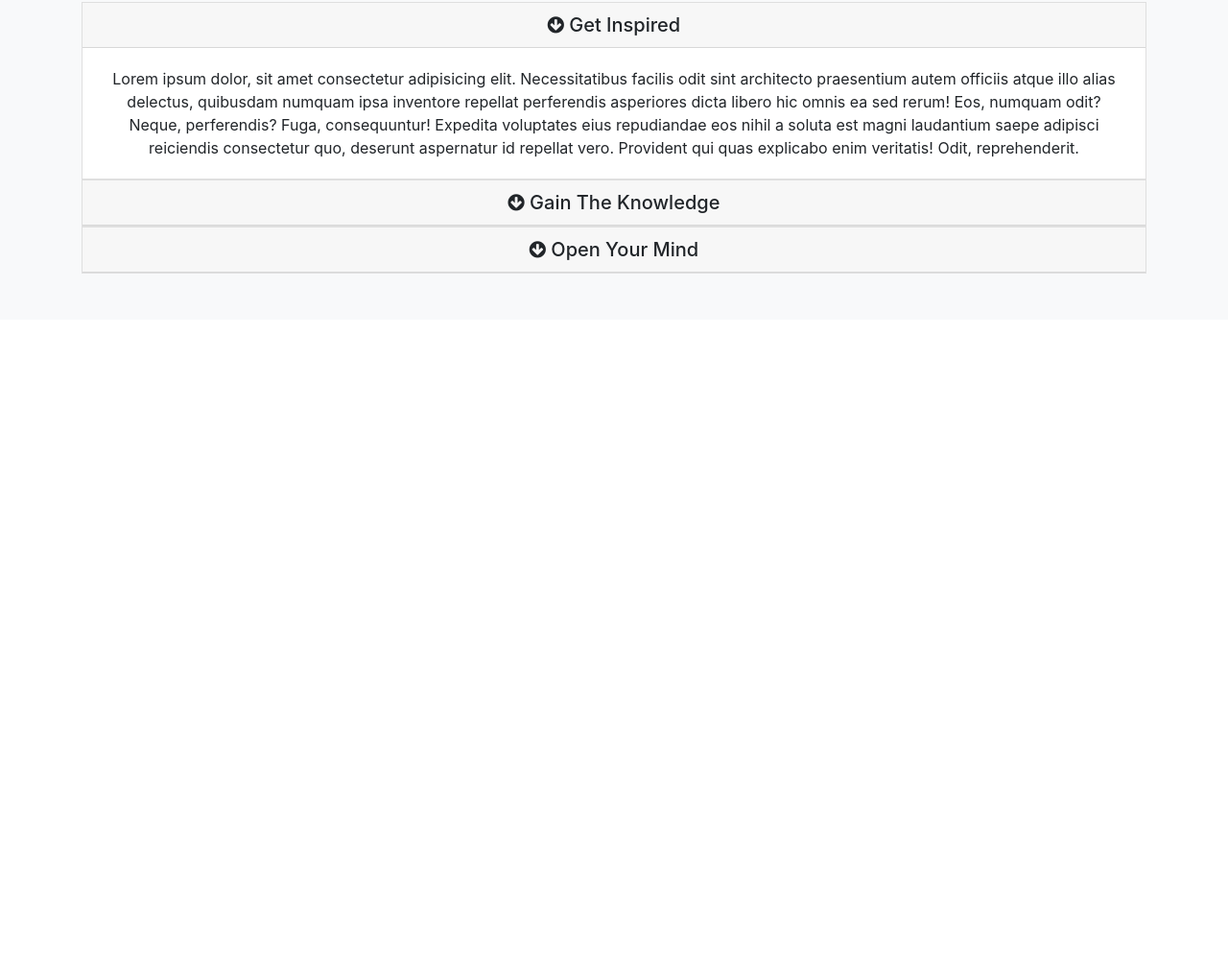
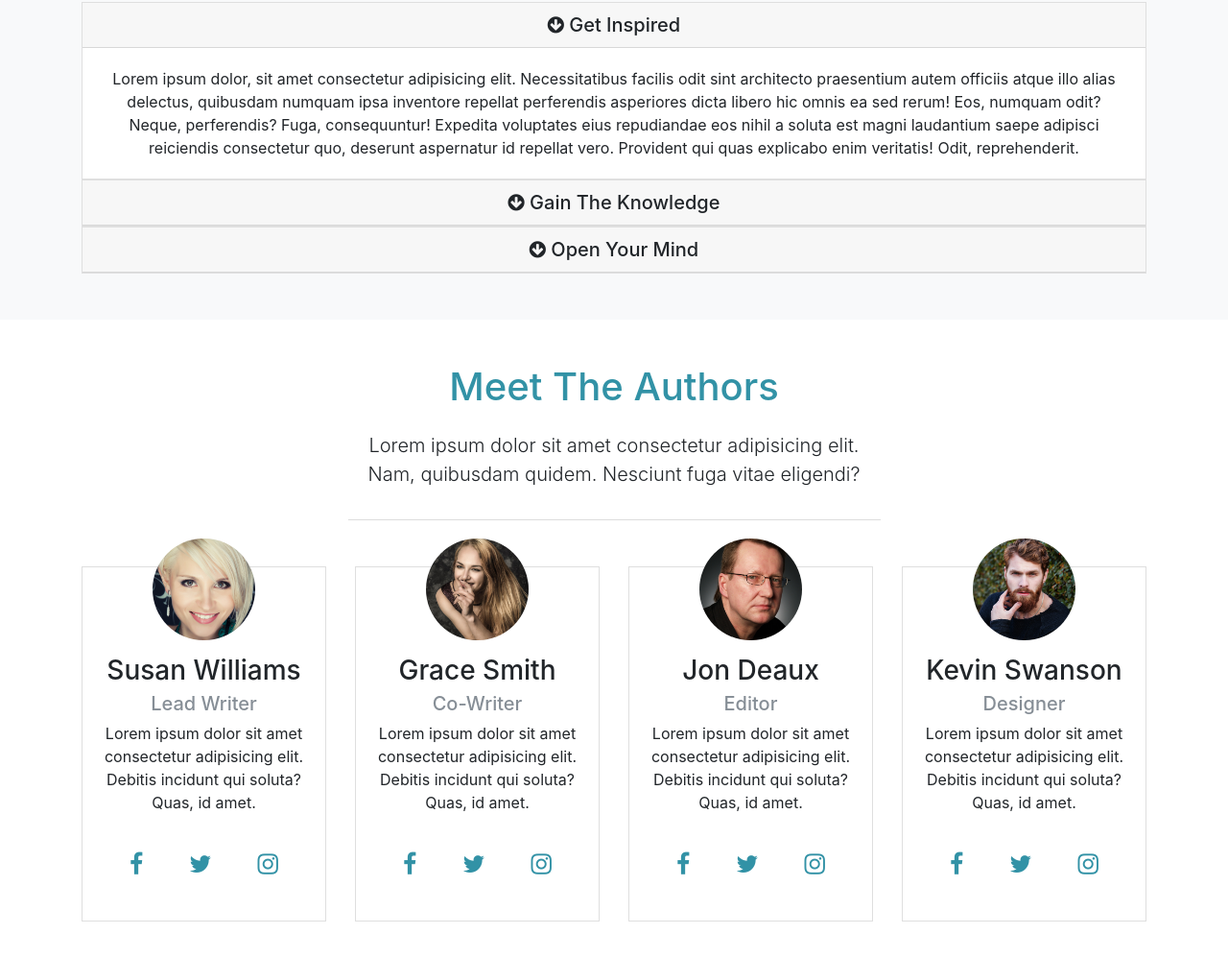
Before and after one commit to jonriddick/mizuxe, a website: page src/index.html in a window 1280 px wide. Shown: the part 1369-2367 px from the top of the page at 96% size. Before the commit the page ends 1702 px from the top, so only its background shows below. Drawn offline with Linux system fonts and the light colour scheme.

Commit message:
Working on the Authors section

```diff
--- a/src/index.html
+++ b/src/index.html
@@ -176,7 +176,109 @@
 
 
 <!-- AUTHORS -->
+<section id="authors" class="my-5 text-center">
+  <div class="container">
+    <div class="row">
+      <div class="col">
+        <div class="info-header mb-5">
+          <h1 class="text-primary pb-3">
+            Meet The Authors
+          </h1>
+          <p class="lead pb-3">
+            Lorem ipsum dolor sit amet consectetur adipisicing elit. Nam, quibusdam quidem. Nesciunt fuga vitae eligendi?
+          </p>
+        </div>
+      </div>
+    </div>
+    <div class="row">
+      <div class="col-lg-3 col-md-6">
+        <div class="card">
+          <div class="card-body">
+            <img src="img/person1.jpg" alt="" class="img-fluid rounded-circle w-50 mb-3">
+            <h3>Susan Williams</h3>
+            <h5 class="text-muted">Lead Writer</h5>
+            <p>Lorem ipsum dolor sit amet consectetur adipisicing elit. Debitis incidunt qui soluta? Quas, id amet.</p>
+            <div class="d-flex flex-row justify-content-center">
+              <div class="p-4">
+                <a href="#"><i class="fa fa-facebook"></i></a>
+              </div>
+              <div class="p-4">
+                <a href="#"><i class="fa fa-twitter"></i></a>
+              </div>
+              <div class="p-4">
+                <a href="#"><i class="fa fa-instagram"></i></a>
+              </div>
+            </div>
+          </div>
+        </div>
+      </div>
+      <div class="col-lg-3 col-md-6">
+        <div class="card">
+          <div class="card-body">
+            <img src="img/person2.jpg" alt="" class="img-fluid rounded-circle w-50 mb-3">
+            <h3>Grace Smith</h3>
+            <h5 class="text-muted">Co-Writer</h5>
+            <p>Lorem ipsum dolor sit amet consectetur adipisicing elit. Debitis incidunt qui soluta? Quas, id amet.</p>
+            <div class="d-flex flex-row justify-content-center">
+              <div class="p-4">
+                <a href="#"><i class="fa fa-facebook"></i></a>
+              </div>
+              <div class="p-4">
+                <a href="#"><i class="fa fa-twitter"></i></a>
+              </div>
+              <div class="p-4">
+                <a href="#"><i class="fa fa-instagram"></i></a>
+              </div>
+            </div>
+          </div>
+        </div>
+      </div>
+      <div class="col-lg-3 col-md-6">
+        <div class="card">
+          <div class="card-body">
+            <img src="img/person3.jpg" alt="" class="img-fluid rounded-circle w-50 mb-3">
+            <h3>Jon Deaux</h3>
+            <h5 class="text-muted">Editor</h5>
+            <p>Lorem ipsum dolor sit amet consectetur adipisicing elit. Debitis incidunt qui soluta? Quas, id amet.</p>
+            <div class="d-flex flex-row justify-content-center">
+              <div class="p-4">
+                <a href="#"><i class="fa fa-facebook"></i></a>
+              </div>
+              <div class="p-4">
+                <a href="#"><i class="fa fa-twitter"></i></a>
+              </div>
+              <div class="p-4">
+                <a href="#"><i class="fa fa-instagram"></i></a>
+              </div>
+            </div>
+          </div>
+        </div>
+      </div>
+      <div class="col-lg-3 col-md-6">
+        <div class="card">
+          <div class="card-body">
+            <img src="img/person4.jpg" alt="" class="img-fluid rounded-circle w-50 mb-3">
+            <h3>Kevin Swanson</h3>
+            <h5 class="text-muted">Designer</h5>
+            <p>Lorem ipsum dolor sit amet consectetur adipisicing elit. Debitis incidunt qui soluta? Quas, id amet.</p>
+            <div class="d-flex flex-row justify-content-center">
+              <div class="p-4">
+                <a href="#"><i class="fa fa-facebook"></i></a>
+              </div>
+              <div class="p-4">
+                <a href="#"><i class="fa fa-twitter"></i></a>
+              </div>
+              <div class="p-4">
+                <a href="#"><i class="fa fa-instagram"></i></a>
+              </div>
+            </div>
+          </div>
+        </div>
+      </div>
+    </div>
 
+  </div>
+</section>
 
 
   <script src="js/jquery.min.js"></script>
--- a/src/scss/style.scss
+++ b/src/scss/style.scss
@@ -35,3 +35,20 @@
     margin: auto;
     border-bottom: 1px #ddd solid;
 }
+
+#authors{
+    img{
+        margin-top: -50px;
+    }
+    .fa{
+        font-size: 25px;
+    }
+    .card:hover{
+        background:$primary;
+        color: #fff;
+
+        .fa{
+            color:#fff;
+        }
+    }
+}
```
Also changed, not shown: src/css/style.css.
